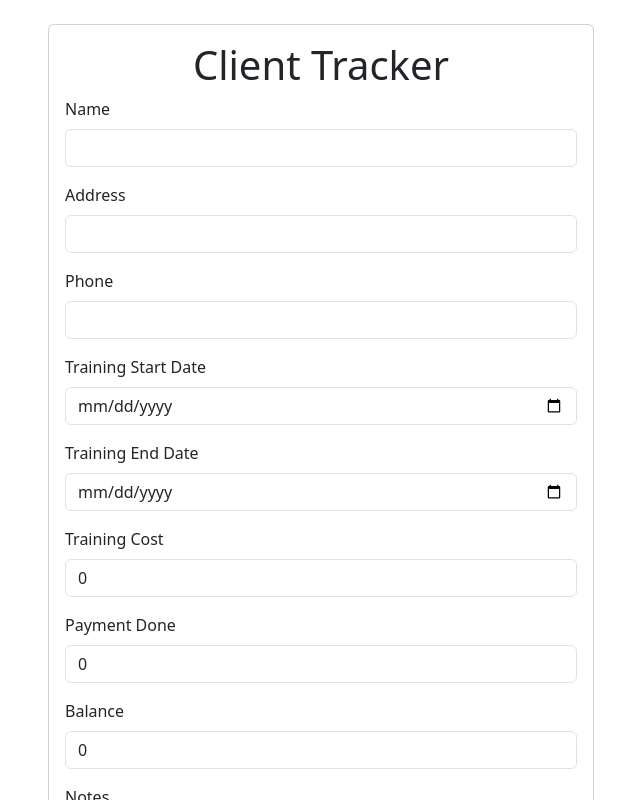
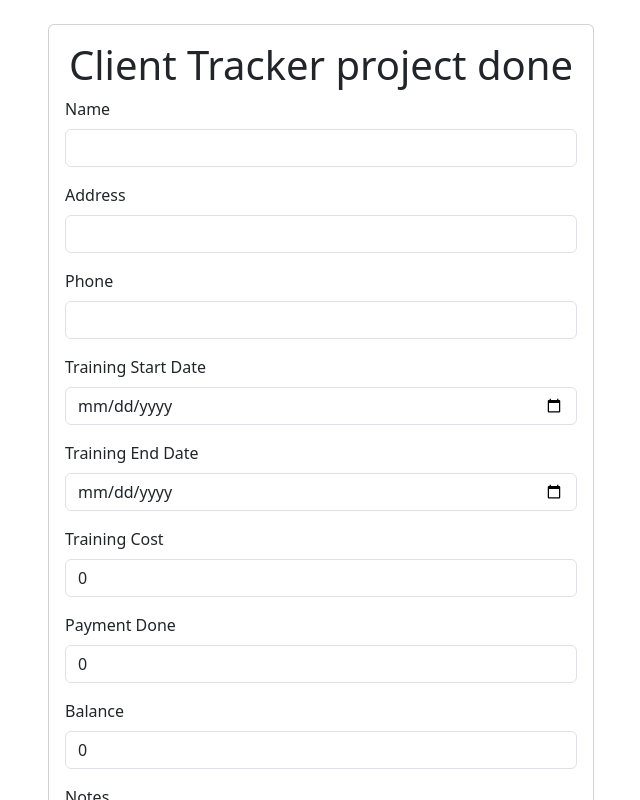
Before and after one commit to surajambrale/client-tracker-repo, an Angular app: page / in a window 1280 px wide. Shown: the top 800 px of the page, without its empty margins (319-959 px from the left). Built offline with nearby package versions, Linux system fonts and the light colour scheme; no server answers.

Commit message:
ye main branch ki duplicate he jisme sab crud operation ready he

```diff
--- a/src/app/studentcrud/studentcrud.component.html
+++ b/src/app/studentcrud/studentcrud.component.html
@@ -2,7 +2,7 @@
   <div class="row">
     <div class="col-12 col-md-6 mx-auto">
       <div class="card p-3">
-        <h1 class="text-center">Client Tracker</h1>
+        <h1 class="text-center">Client Tracker project done</h1>
 
         <form (ngSubmit)="register()">
           <div class="mb-3">
```
